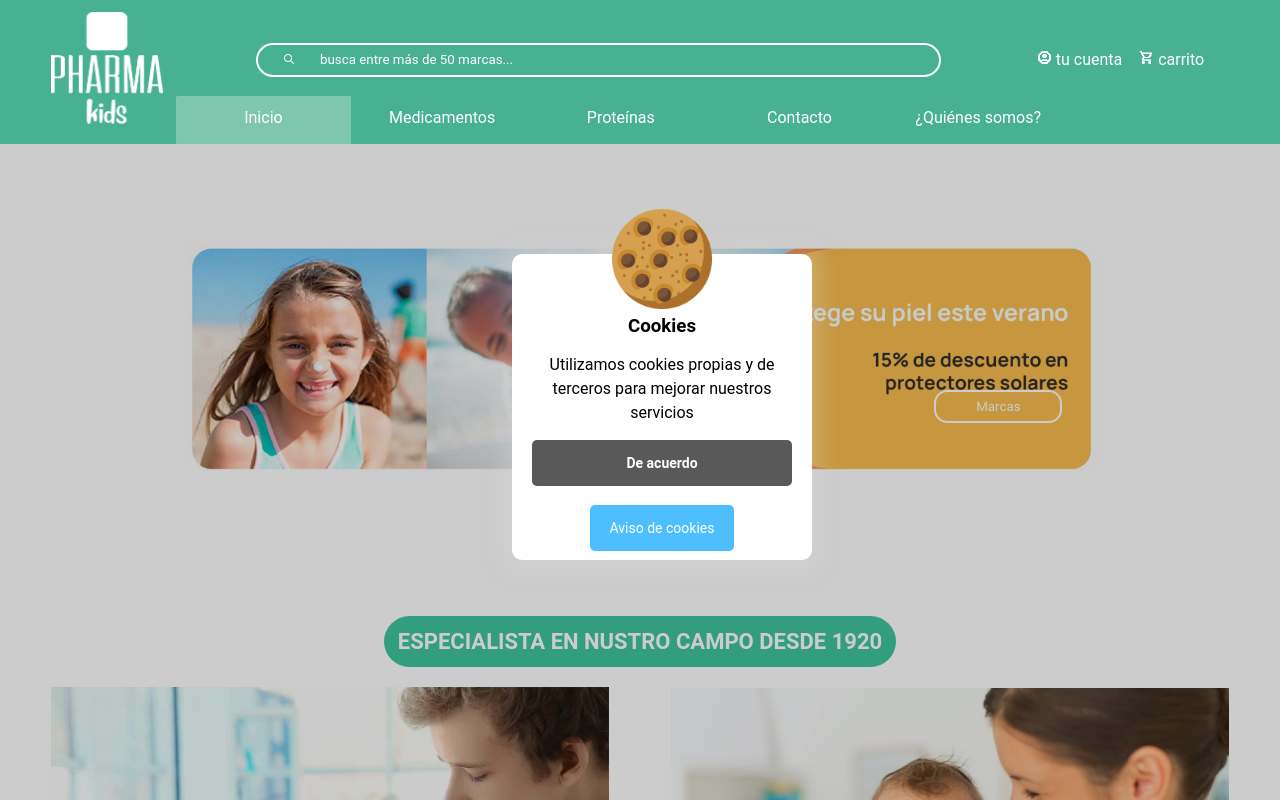
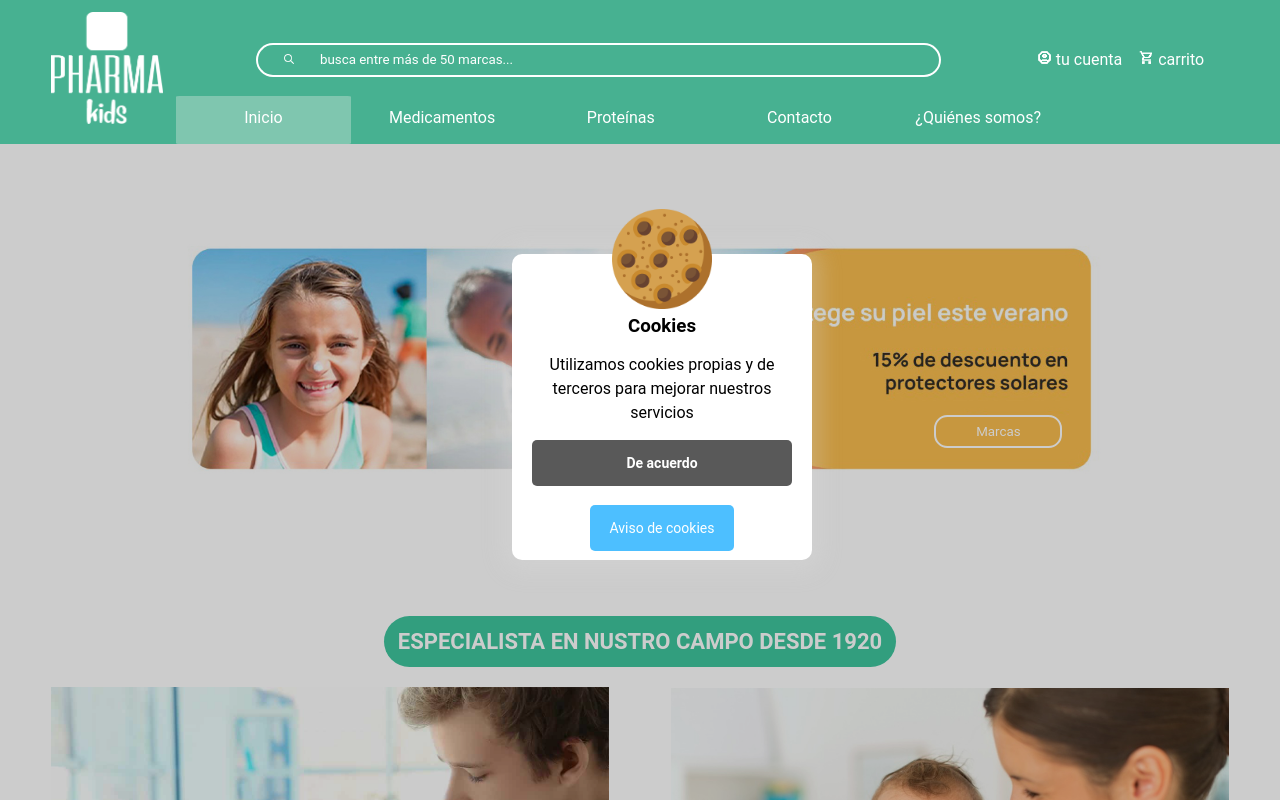
Before and after one commit to abrahamz22/FARMAKID, a PHP site: page / in a window 1280 px wide. Run offline with PHP 8.4, Linux system fonts and the light colour scheme.

Commit message:
cambios post: falta quitar el divplegable de los php pero ya esta en el header

```diff
--- a/css/index.css
+++ b/css/index.css
@@ -19,7 +19,7 @@
 #publicidad22 button {
     position: absolute;
     left: 73%;
-    bottom: 18%;
+    bottom: 11%;
     border: 2px solid #FFFFFF;
     border-radius: 1em;
     height: 2.5em;
--- a/footerHeader/header.php
+++ b/footerHeader/header.php
@@ -54,4 +54,24 @@
             </div>
         </nav>
         <!--/NAV-->
+
+
+
     </header>
+
+        <!--MENU DESPLEGABLE MEDICAMENTOS-->
+        <div id="desplegableMedicamentos" class="removeId">
+        <ul id="listaD">
+            <li><a href="medicamentos-interaccion.php">Interecciones entre medicamentos</a></li>
+            <li><a href="medicamentos-retirados.php">Medicamentos retirados</a></li>
+        </ul>
+    </div>
+    <!--/MENU DESPLEGABLE MEDICAMENTOS-->
+    <!--MENU DESPLEGABLE MEDICAMENTOS-->
+    <div id="desplegableProteinas" class="removeId">
+        <ul id="listaD">
+
+            <li><a href="info-proteinas.php">Información general sobre las proteínas</a></li>
+        </ul>
+    </div>
+    <!--/MENU DESPLEGABLE MEDICAMENTOS-->
--- a/index.php
+++ b/index.php
@@ -50,22 +50,7 @@
     <?php require("footerHeader/header.php")?>
     <!--/HEADER-->
 
-    <!--MENU DESPLEGABLE MEDICAMENTOS-->
-    <div id="desplegableMedicamentos" class="removeId">
-        <ul id="listaD">
-            <li><a href="medicamentos-interaccion.php">Interecciones entre medicamentos</a></li>
-            <li><a href="medicamentos-retirados.php">Medicamentos retirados</a></li>
-        </ul>
-    </div>
-    <!--/MENU DESPLEGABLE MEDICAMENTOS-->
-    <!--MENU DESPLEGABLE MEDICAMENTOS-->
-    <div id="desplegableProteinas" class="removeId">
-        <ul id="listaD">
 
-            <li><a href="info-proteinas.php">Información general sobre las proteínas</a></li>
-        </ul>
-    </div>
-    <!--/MENU DESPLEGABLE MEDICAMENTOS-->
     <!--CONTENEDOR PUBLI-->
     <div  id="publicidad22">
         <img  id="imgPub" src="multimedia/publi.jpg" alt="imgPubli">
```
Also changed, not shown: carrito.php (+0 -15 lines), info-proteinas.php (+0 -15 lines).
